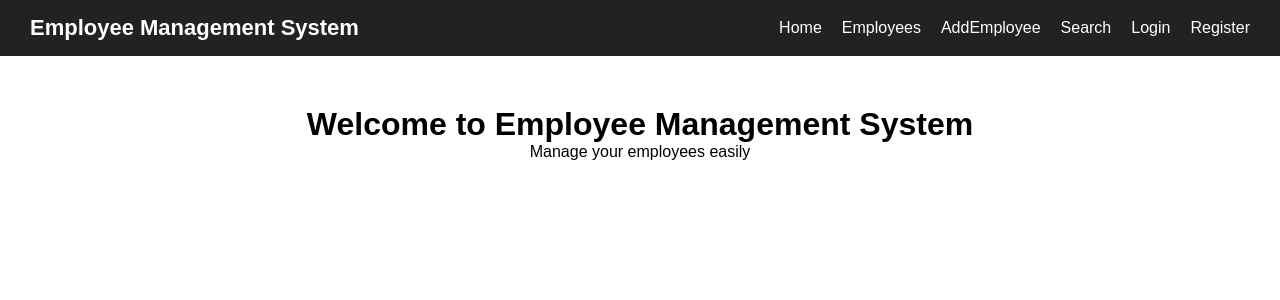
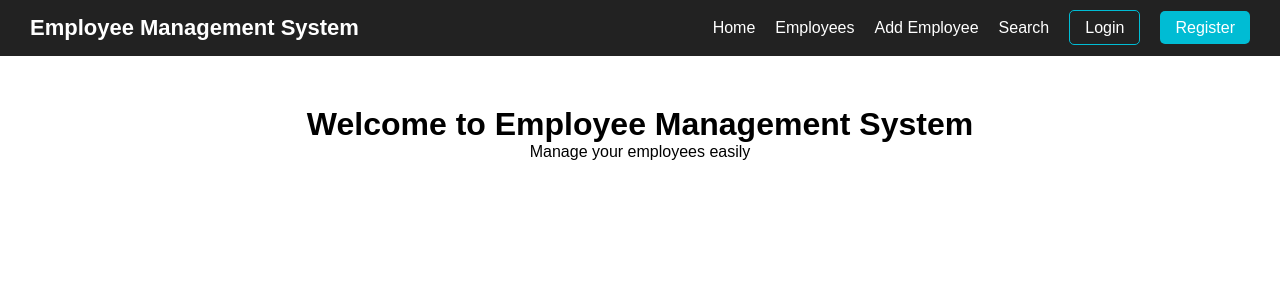
Before and after one commit to Deviindu/Employee_Management_System, a Flask app: page / in a window 1280 px wide. Shown: the top 300 px of the page. Run offline with Flask 3, Linux system fonts and the light colour scheme.

Commit message:
updated navbar and server routes

```diff
--- a/server.py
+++ b/server.py
@@ -22,16 +22,65 @@ def create_database():
 
     connection.close()
 
+# -----------------------------------
+# Main Page
+# -----------------------------------
+
+
 @app.route("/")
 def home():
 
     return render_template("navbar.html")
+
+# -----------------------------------
+# Home Page
+# -----------------------------------
+
+@app.route("/home")
+def home_page():
+
+    return render_template("home.html")
+
+# -----------------------------------
+# Employee Page
+# -----------------------------------
+
+@app.route("/employee")
+def employee():
+
+    return render_template("employee.html")
+
+# -----------------------------------
+# Add Employee Page
+# -----------------------------------
+
+@app.route("/addemployee")
+def addemployee():
+
+    return render_template("addemployee.html")
+
+# -----------------------------------
+# Search Page
+# -----------------------------------
+
+@app.route("/search")
+def search():
+
+    return render_template("search.html")
+
+
+# -----------------------------------
+# Register Page
+# -----------------------------------
 
 @app.route("/register", methods=["GET"])
 def register_page():
 
     return render_template("register.html")
 
+# -----------------------------------
+# Register Path
+# -----------------------------------
 
 @app.route("/register", methods=["POST"])
 def register():
@@ -66,6 +115,9 @@ def register():
 
     return redirect("/login")
 
+# -----------------------------------
+# Login Page
+# -----------------------------------
 
 @app.route("/login", methods=["GET"])
 def login_page():
--- a/templates/navbar.html
+++ b/templates/navbar.html
@@ -5,6 +5,7 @@
     <meta name="viewport" content="width=device-width, initial-scale=1.0">
     <title>Employee Management System</title>
     <style>
+
         *{
             margin:0;
             Padding:0;
@@ -25,6 +26,7 @@
             font-size: 22px;
             font-weight: bold;
             margin-right: auto;
+            white-space: nowrap;
         }
         /*Navigation links*/
         .nav-links{
@@ -76,32 +78,32 @@
         </div>
         <ul class="nav-links">
             <li>
-                <a href="home.html">
+                <a href="/home">
                 Home
                 </a>
             </li>
             <li>
-                <a href="employee.html">
+                <a href="/employee">
                 Employees
                 </a>
             </li>
             <li>
-                <a href="addemployee.html">
-                AddEmployee
+                <a href="/addemployee">
+                Add Employee
                 </a>
             </li>
             <li>
-                <a href="search.html">
+                <a href="/search" >
                 Search
                 </a>
             </li>
             <li>
-                <a href="login.html" class=""login-btn>
+                <a href="/login" class="login-btn">
                   Login
                 </a>
             </li>
             <li>
-                <a href="register.html" class=""register-btn>
+                <a href="/register" class="register-btn">
                 Register
                 </a>
             </li>
```
